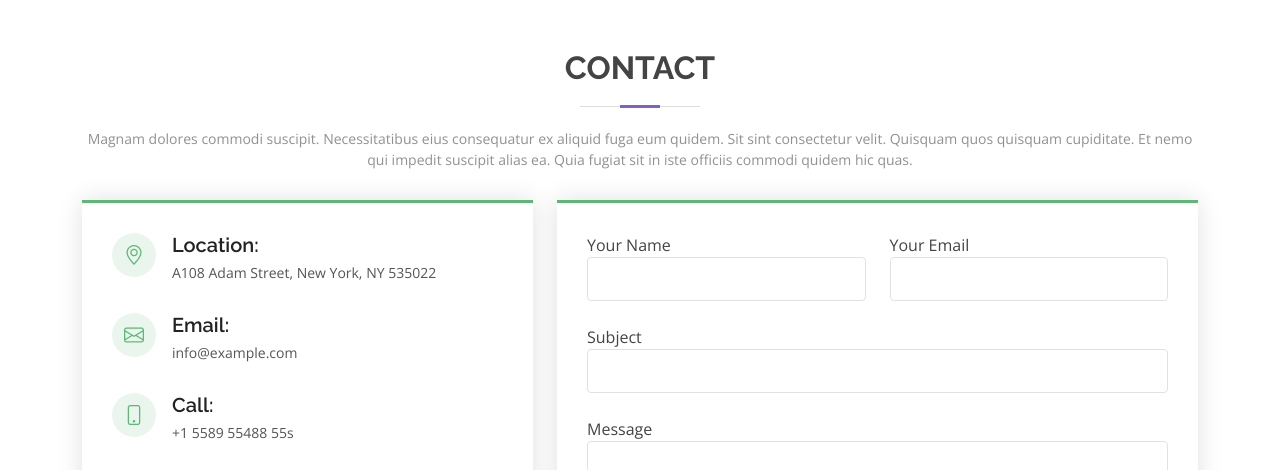
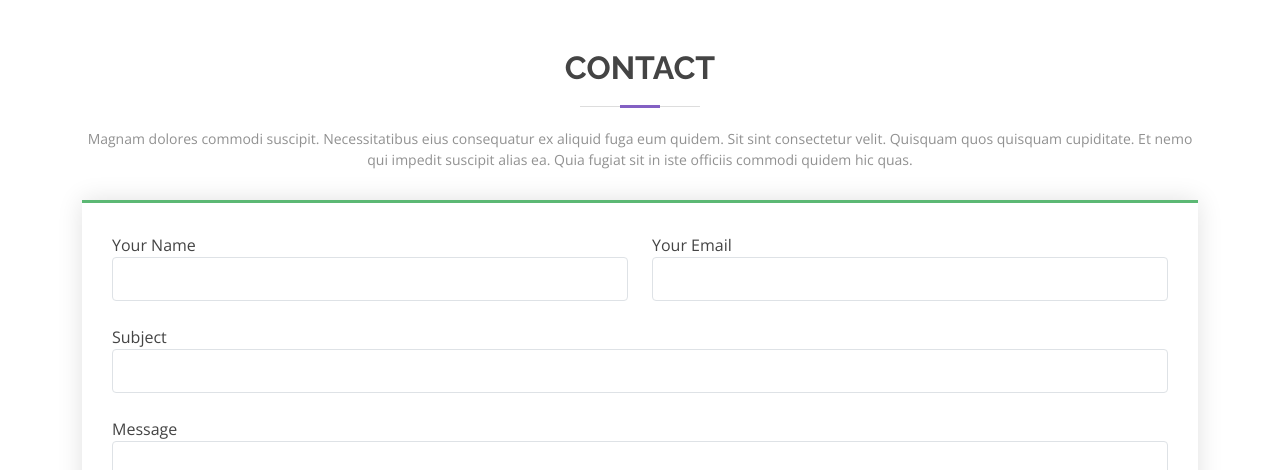
Before and after one commit to ShoaibShoukat2/CarWashSite, a Django app: page / in a window 1280 px wide. Shown: the part 3711-4181 px from the top of the page. Run offline with Django 4.2, Linux system fonts and the light colour scheme; some libraries are stand-ins or nearby versions.

Commit message:
remove location

```diff
--- a/templates/index.html
+++ b/templates/index.html
@@ -375,31 +375,9 @@
 
         <div class="row">
 
-          <div class="col-lg-5 d-flex align-items-stretch">
-            <div class="info">
-              <div class="address">
-                <i class="bi bi-geo-alt"></i>
-                <h4>Location:</h4>
-                <p>A108 Adam Street, New York, NY 535022</p>
-              </div>
-
-              <div class="email">
-                <i class="bi bi-envelope"></i>
-                <h4>Email:</h4>
-                <p>info@example.com</p>
-              </div>
-
-              <div class="phone">
-                <i class="bi bi-phone"></i>
-                <h4>Call:</h4>
-                <p>+1 5589 55488 55s</p>
-              </div>
-              <iframe src="https://www.google.com/maps/embed?pb=!1m14!1m8!1m3!1d12097.433213460943!2d-74.0062269!3d40.7101282!3m2!1i1024!2i768!4f13.1!3m3!1m2!1s0x0%3A0xb89d1fe6bc499443!2sDowntown+Conference+Center!5e0!3m2!1smk!2sbg!4v1539943755621" frameborder="0" style="border:0; width: 100%; height: 290px;" allowfullscreen></iframe>
-            </div>
-          </div>
 
 
-          <div class="col-lg-7 mt-5 mt-lg-0 d-flex align-items-stretch">
+          <div class="col-lg-12 mt-5 mt-lg-0 d-flex align-items-stretch">
             <form action="forms/contact.php" method="post" role="form" class="php-email-form">
               <div class="row">
                 <div class="form-group col-md-6">
```
